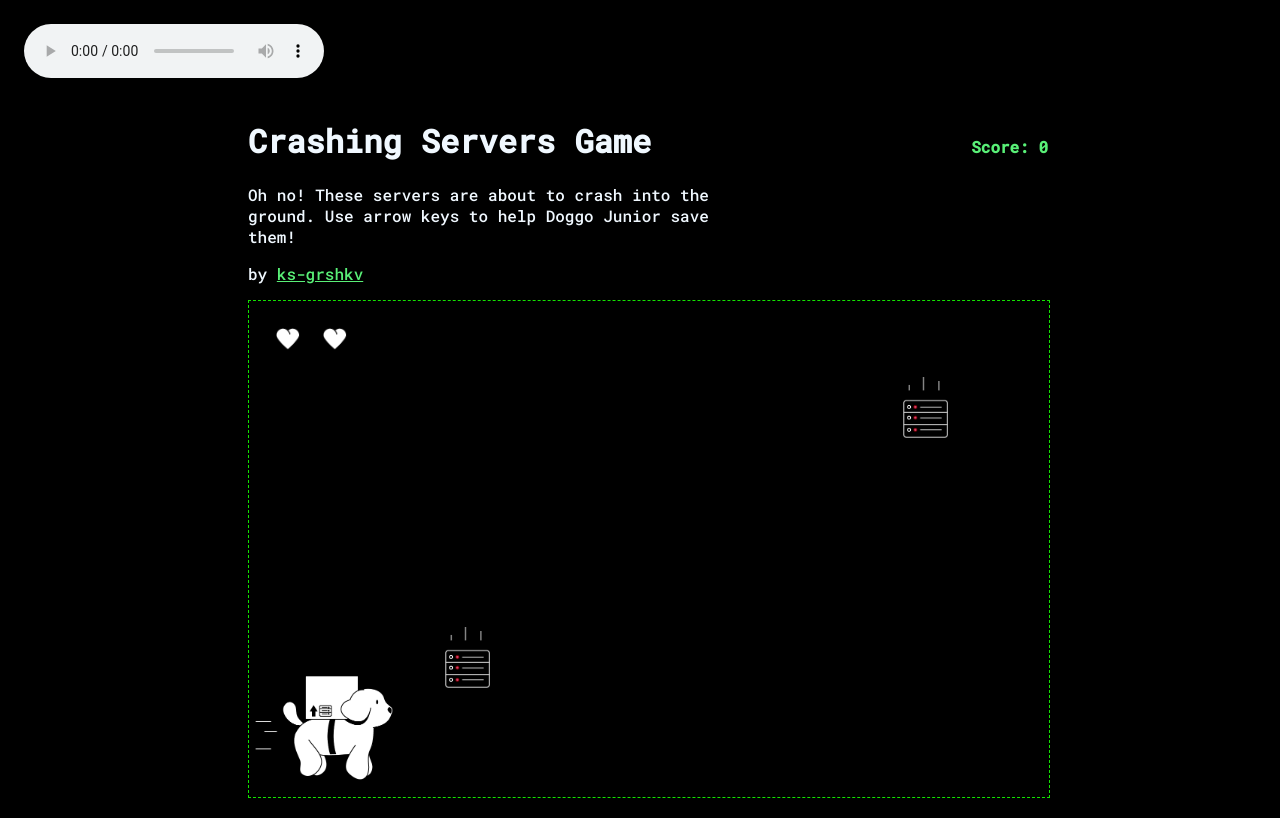
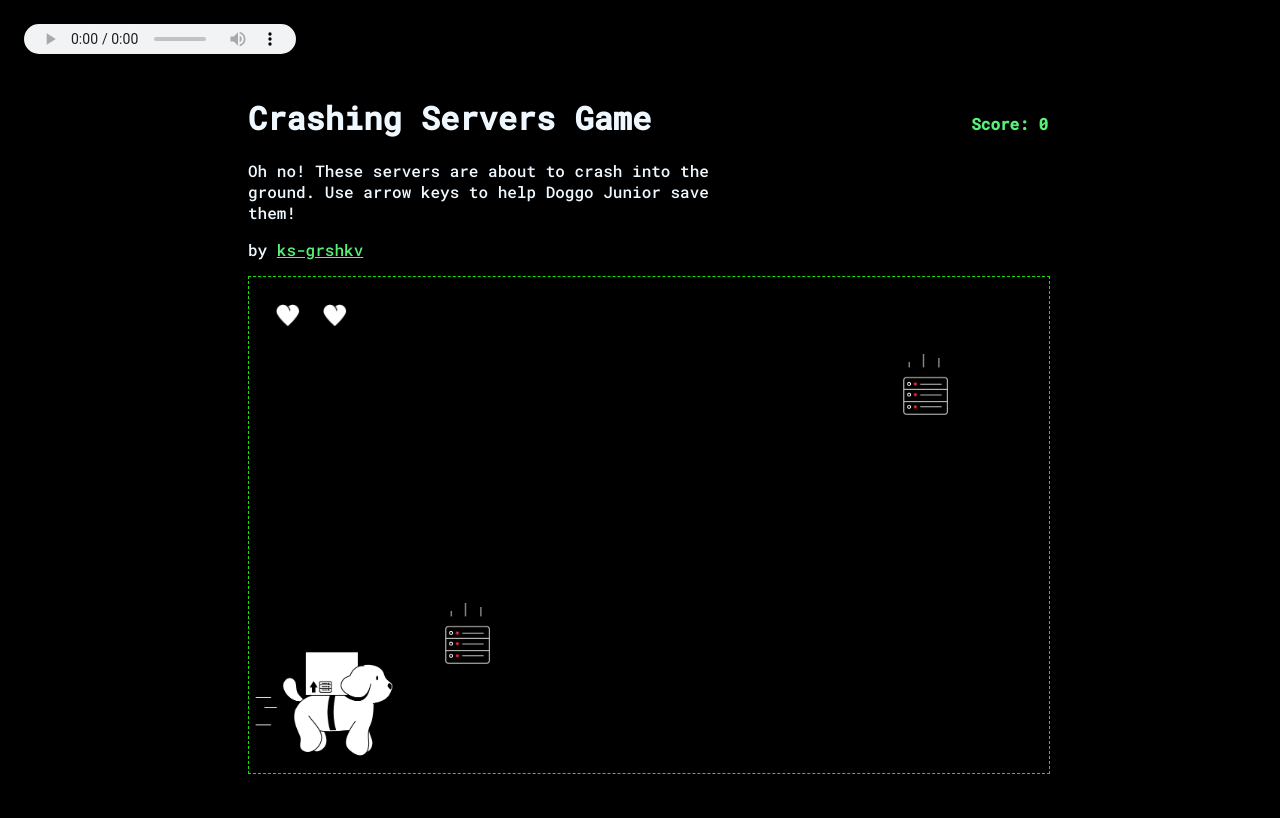
Before and after one commit to ks-grshkv/Falling_Servers, a website: page index.html in a window 1280 px wide. Drawn offline with Linux system fonts and the light colour scheme.

```diff
--- a/css/style.css
+++ b/css/style.css
@@ -112,7 +112,8 @@
 
 audio {
     /* visibility: hidden; */
-    /* height: 0; */
+    height: 1.9rem;
+    width: 17rem;
     margin: 1rem;
 }
 
--- a/index.html
+++ b/index.html
@@ -3,6 +3,7 @@
 <head>
     <title>Block Game</title>
     <link rel="preconnect" href="https://fonts.googleapis.com">
+    <meta name="viewport" content="width=device-width, initial-scale=1.0, shrink-to-fit=no">
     <link rel="preconnect" href="https://fonts.gstatic.com" crossorigin>
     <link href="https://fonts.googleapis.com/css2?family=Roboto+Mono:wght@200;300;500&display=swap" rel="stylesheet">
     <link href="./css/style.css" rel="stylesheet" />
```
